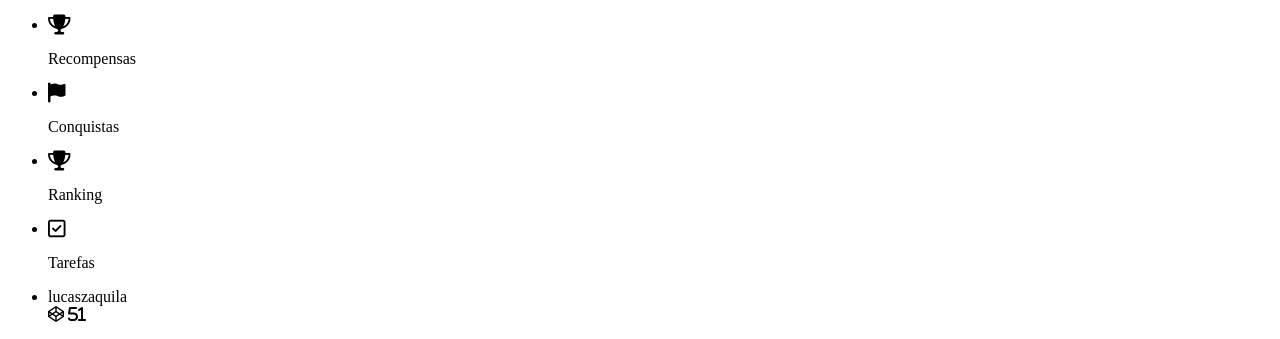
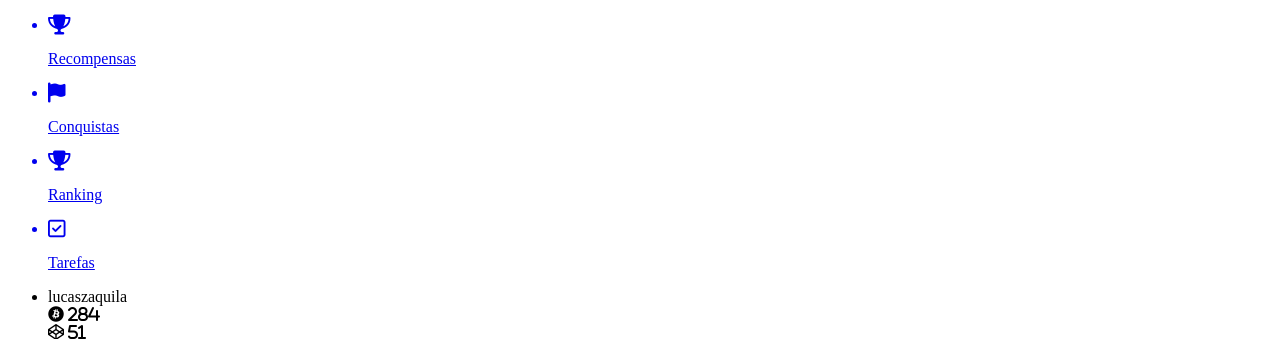
Before and after one commit to lucaszaquila/JobUP, a plain HTML site: page conquistas.html in a window 1280 px wide. Shown: the top 339 px of the page. Drawn offline with nearby package versions, Linux system fonts and the light colour scheme.

Commit message:
Ajustes nas conquistas

```diff
--- a/conquistas.html
+++ b/conquistas.html
@@ -13,26 +13,38 @@
 <body>
     <nav>
         <ul class="nav-top">
-            <li class="nav-item">
+            <a href="recompensas.html" class="nav-item">
+                <li>
                    <i class="fa fa-trophy fa-lg"></i>
                    <p>Recompensas</p>
                 </li>
-            <li class="nav-item">
+            </a>
+            <a href="conquistas.html" class="nav-item">
+                <li>
                     <i class="fa fa-flag fa-lg"></i>
                     <p>Conquistas</p>
                 </li>
-            <li class="nav-item">
+            </a>
+            <a href="ranking.html" class="nav-item">
+                <li>
                     <i class="fa fa-trophy  fa-lg"></i>
                     <p>Ranking</p>
                 </li>
-            <li class="nav-item">
+            </a>
+            <a href="tarefas.html" class="nav-item">
+                <li>
                     <i class="fa fa-check-square-o  fa-lg"></i>
                     <p>Tarefas</p>
                 </li>
+            </a>
+
             <li class="nav-item nav-user">
-                <div class="nav-nick">lucaszaquila</div>
-                <div class="nav-xp"><i class="fa fa-codepen"> 51</i></div>
-                <div class="nav-foto"></div>
+                <div class="nav-user-nick">lucaszaquila</div>
+                <div class="nav-user-row">
+                    <div class="nav-user-row-gold"><i class="fab fa-bitcoin"> 284</i></div>
+                    <div class="nav-user-row-xp"><i class="fa fa-codepen"> 51</i></div>
+                </div>
+                <div class="nav-user-foto"></div>
             </li>
         </ul>
     </nav>
--- a/css-less/conquistas.less
+++ b/css-less/conquistas.less
@@ -1,100 +1,6 @@
-body{
-    margin: 0px;
-    padding: 0px;
-    font-family: 'Comfortaa', cursive;
-    background: #efefef;
-    .tit{
-        margin-left: 20px;
-        margin-top: 20px;
-        h1{
-        font-weight: 900;
-        font-size: 35px;
-        color: #20124D;
-        margin-bottom: 0;
-        }
-        hr{
-        border: 2px solid #20124D;
-        width: 100px;
-        margin-left: 0;
-        }
-    }
-    .nav{
-        &-top{
-            background-color: #efefef;
-            display:flex;
-            flex-flow: row nowrap;
-            height: 70px;
-            margin: 0;
-            padding-top: 10px;
-            padding-bottom: 30px;
-            -webkit-box-shadow: 0px 5px 3px 0px rgba(200,200,200,0.5);
-            -moz-box-shadow: 0px 5px 3px 0px rgba(200,200,200,0.5);
-            box-shadow: 0px 5px 3px 0px rgba(200,200,200,0.5);
-        }
-        &-item{
-            height: 100%;
-            flex-basis: 15%;
-            text-align: center;
-            text-decoration: none;
-            list-style-type: none;
-            align-content: center;
-            justify-content: center;
-            padding-top: 10px;
-            transition: margin-top 0.3s ease-in-out;
-            cursor: pointer;
-            &:hover{
-                background: rgba(255, 255, 255, 0.4);
-                margin-top: 10px;
-                border-radius: 10px;
-            }
-            & i{
-                height: 20px;
-                position: relative;
-                color: gray;
-                margin-top: 0.7em;
-            }
-            & p{
-                color: gray;
-                font-weight: 600;
-                margin-top: 2px;
-            }
-        }
-        &-user{
-            position: relative;
-            right: 0;
-            flex-basis: 30% !important;
-            display: flex;
-            flex-flow: column wrap;
-            justify-content: end !important;
-            margin-left: 30%;
-            margin-right: 5px;
-        }
-        &-nick{
-            flex-basis: 40%;
-            color: #5E2B97;
-            font-weight: 600;
-        }
-        &-xp{
-            flex-basis: 45%;
-            text-align: end;
-            & i{
-                background: white;
-                color: red;
-                padding: 3px;
-                border-radius: 5px;
-                margin-top: 0 !important;
-            }
-        }
-        &-foto{
-            background-image: url(/img/eu1.jpg);
-            background-size: 100%;
-            height: 50px;
-            width: 50px;
-            border: 2px #5E2B97 solid;
-            border-radius: 100%;
-            margin-left: 10px;
-        }
-    }
+@import "top.less";
+@import "bottom.less";
+
 .conquistas{
     display: flex;
     flex-flow: row wrap;
@@ -143,38 +49,3 @@ body{
         }
     }
 }
-    footer{
-        display: flex;
-        justify-content: space-around;
-        align-items: center;
-        margin-top: 10px;
-        margin-bottom: 7px;
-        .linha1{
-            background-color: #5E2B97;
-        }
-        .linha2{
-            background-color: #4A86E8;
-        }
-        .linha1, .linha2{
-            width: 40%;
-            height: 2px;
-        }
-        .min-logo{
-            background-image: url(/img/exem-logo.png);
-            width: 30px;
-            height: 30px;
-            background-size: 100%;
-            background-repeat: no-repeat;
-        }
-    }
-}
-::-webkit-scrollbar-track {
-    background-color: #F4F4F4;
-}
-::-webkit-scrollbar {
-    width: 6px;
-    background: #F4F4F4;
-}
-::-webkit-scrollbar-thumb {
-    background: #dad7d7;
-}
```
Also changed, not shown: css-less/home.css, css-less/index.css. Lines whose indentation alone changed are shown as unchanged.
